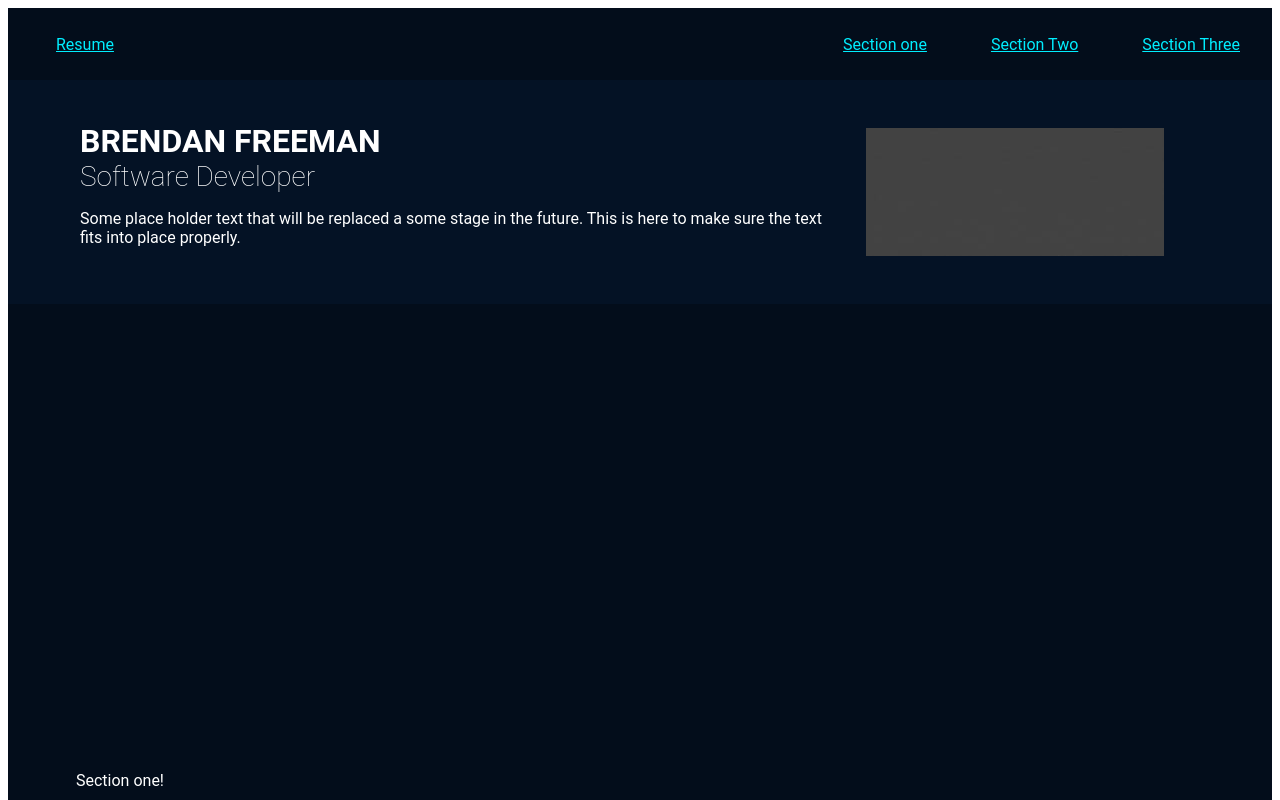
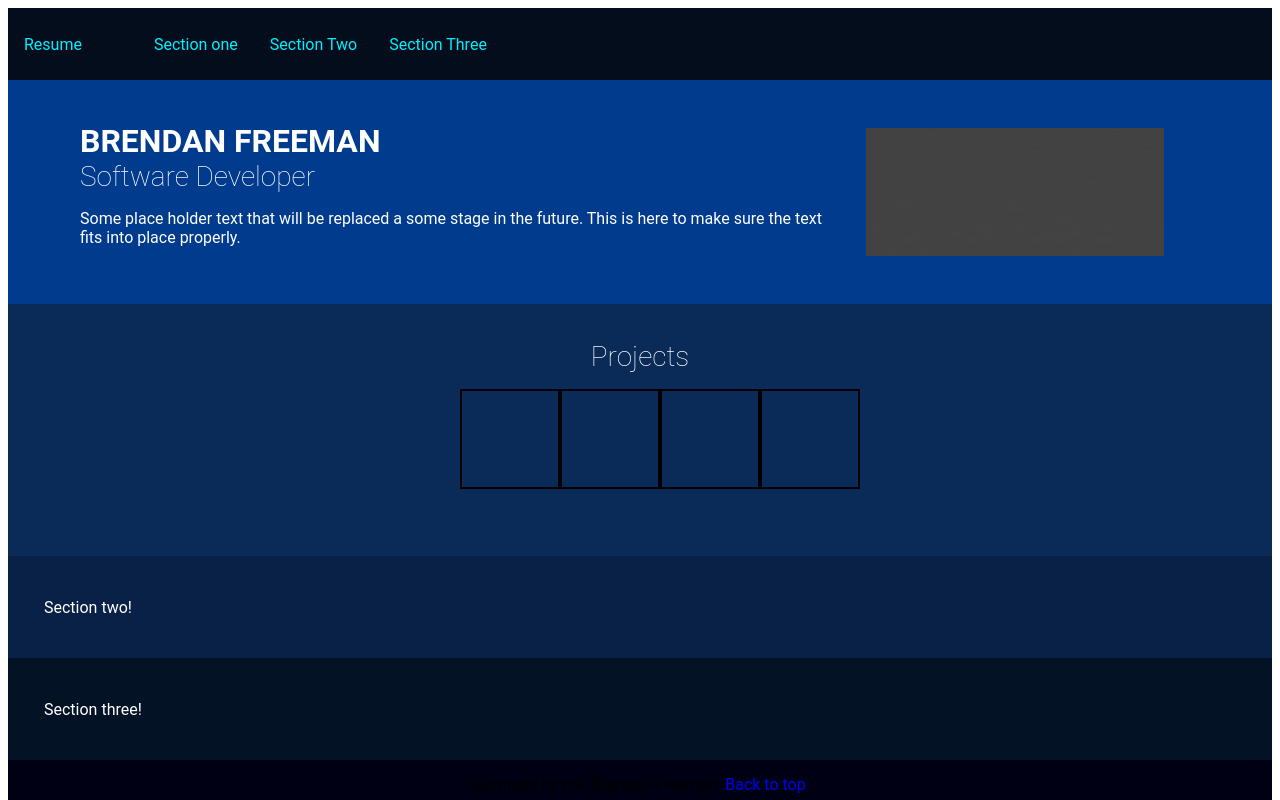
Before and after one commit to BrendanFreeman1/BrendanFreeman1.github.io, a plain HTML site: page index.html in a window 1280 px wide. Shown: the top 800 px of the page. Drawn offline with Linux system fonts and the light colour scheme; a web font is replaced by a local one.

Commit message:
Populating sections
Adding content to each section and attempting to arrage each element to its correct position.

```diff
--- a/index.html
+++ b/index.html
@@ -1,40 +1,59 @@
 <!DOCTYPE html>
 <html lang="en">
   <head>
-    <meta charset="UTF-8">
-    <meta http-equiv="X-UA-Compatible" content="IE=edge">
-    <meta name="viewport" content="width=device-width, initial-scale=1.0">
-    <link rel="stylesheet" href="styles.css" type="text/css"/>
+    <meta charset="UTF-8" />
+    <meta http-equiv="X-UA-Compatible" content="IE=edge" />
+    <meta name="viewport" content="width=device-width, initial-scale=1.0" />
+    <link rel="stylesheet" href="styles.css" type="text/css" />
     <title>BrendanFreeman-Portfolio</title>
   </head>
-
 
   <body>
     <div class="nav_bar">
       <a id="top_of_page"></a>
-        <a class="resume_link" href="https://docs.google.com/document/d/1TVMWf9z5JrejBx5GHzdtXQbGgI20ChGVNDYTBASnF9Q/edit?usp=sharing">Resume</a>
+      <a
+        class="nav_link"
+        href="https://docs.google.com/document/d/1TVMWf9z5JrejBx5GHzdtXQbGgI20ChGVNDYTBASnF9Q/edit?usp=sharing"
+        >Resume</a
+      >
       <ul>
-                <li><a href="#section_one">Section one</a></li>
-                <li><a href="#section_two">Section Two</a></li>
-                <li><a href="#section_three">Section Three</a></li>
+        <div class="nav_container">
+          <li><a class="nav_link" href="#section_one">Section one</a></li>
+          <li><a class="nav_link" href="#section_two">Section Two</a></li>
+          <li><a class="nav_link" href="#section_three">Section Three</a></li>
+        </div>
       </ul>
     </div>
-
 
     <div class="title">
       <div class="titles_text">
         <h1>BRENDAN FREEMAN</h1>
         <h3>Software Developer</h3>
-            <p> Some place holder text that will be replaced a some stage in the future.
-                This is here to make sure the text fits into place properly. </p>
+        <p>
+          Some place holder text that will be replaced a some stage in the
+          future. This is here to make sure the text fits into place properly.
+        </p>
       </div>
-        <img src="Images/graybox.jpeg" class="title_image">
+      <img src="Images/graybox.jpeg" class="title_image" />
     </div>
-
 
     <div class="section_one">
       <a id="section_one"></a>
-        Section one!
+      <h3>Projects</h3>
+      <ul class="square_container">
+        <li>
+          <a href=""><img class="square" src="Images/square.png" /></a>
+        </li>
+        <li>
+          <a href=""><img class="square" src="Images/square.png" /></a>
+        </li>
+        <li>
+          <a href=""><img class="square" src="Images/square.png" /></a>
+        </li>
+        <li>
+          <a href=""><img class="square" src="Images/square.png" /></a>
+        </li>
+      </ul>
     </div>
 
     <div class="section_two">
@@ -47,12 +66,9 @@
       Section three!
     </div>
 
-
     <div class="footer">
       <p>Site made by me, Brendan Freeman</p>
       <a class="back_to_top" href="#top_of_page">Back to top</a>
-
     </div>
   </body>
-
 </html>
--- a/styles.css
+++ b/styles.css
@@ -9,9 +9,17 @@ body {
   font-family: Roboto, normal;
   display: flex;
   flex-direction: column;
-    min-height: 400vh;
+  min-height: 100vh;
 }
 
+a {
+  text-decoration: none;
+}
+
+li {
+  list-style: none;
+}
+/*----------------------------*/
 /*Header Banner*/
 
 .nav_bar {
@@ -21,29 +29,23 @@ body {
   align-items: center;
 }
 
-a {
+/*Links*/
+.nav_container {
+  display: flex;
+  margin-left: auto;
+}
+
+.nav_link {
   padding: 0px 16px;
   color: rgb(0, 238, 255);
 }
-
-/* Links */
-ul {
-    color:white;
-    list-style-type: none;
-    display: flex;
-    flex-direction: row;
-    margin-left: auto;
-}
-
-li {
-    padding: 16px
-}
-
+/*----------------------------*/
+/*----------------------------*/
 /*Title Banner*/
 
 .title {
   color: rgb(255, 255, 255);
-    background-color: #041225;
+  background-color: #003b8d;
   min-height: 200px;
   max-height: 200px;
   padding: 12px 72px;
@@ -57,7 +59,7 @@ li {
   justify-content: center;
 }
 
-h1{
+h1 {
   font-size: 32px;
   font-weight: bold;
   margin: 0;
@@ -65,19 +67,41 @@ h1{
 
 h3 {
   font-size: 28px;
-    font-weight:lighter;
+  font-weight: lighter;
   margin: 0;
 }
 
-img {
+.title_image {
   padding: 36px;
   margin-left: auto;
 }
+/*----------------------------*/
+/*Section one*/
 
-/*Body Banner*/
+.section_one {
+  background-color: #0a2a57;
+  color: rgb(255, 255, 255);
+  display: flex;
+  flex-direction: column;
+  flex: 1;
+  padding: 36px;
+  margin-bottom: auto;
+  align-items: center;
+}
 
-.section_one{
-    background-color: #030d1b;
+.square_container {
+  display: flex;
+}
+
+.square {
+  height: 100px;
+  width: 100px;
+}
+
+/*----------------------------*/
+/*Section Two*/
+.section_two {
+  background-color: #092146;
   color: rgb(255, 255, 255);
   display: flex;
   flex: 1;
@@ -85,9 +109,10 @@ img {
   margin-bottom: auto;
   align-items: center;
 }
-
-.section_two{
-    background-color: #05142b;
+/*----------------------------*/
+/*Section Three*/
+.section_three {
+  background-color: #041225;
   color: rgb(255, 255, 255);
   display: flex;
   flex: 1;
@@ -95,20 +120,10 @@ img {
   margin-bottom: auto;
   align-items: center;
 }
-
-.section_three{
-    background-color: #092449;
-    color: rgb(255, 255, 255);
-    display: flex;
-    flex: 1;
-    padding: 36px;
-    margin-bottom: auto;
-    align-items: center;
-}
-
+/*----------------------------*/
 /*Footer Banner*/
 
-.footer{
+.footer {
   height: 48px;
   background-color: #000014;
   display: flex;
@@ -119,3 +134,4 @@ img {
 .back_to_top {
   padding: 0px 8px;
 }
+/*----------------------------*/
```
Also changed, not shown: Images/square.png (added). Lines whose indentation alone changed are shown as unchanged.
